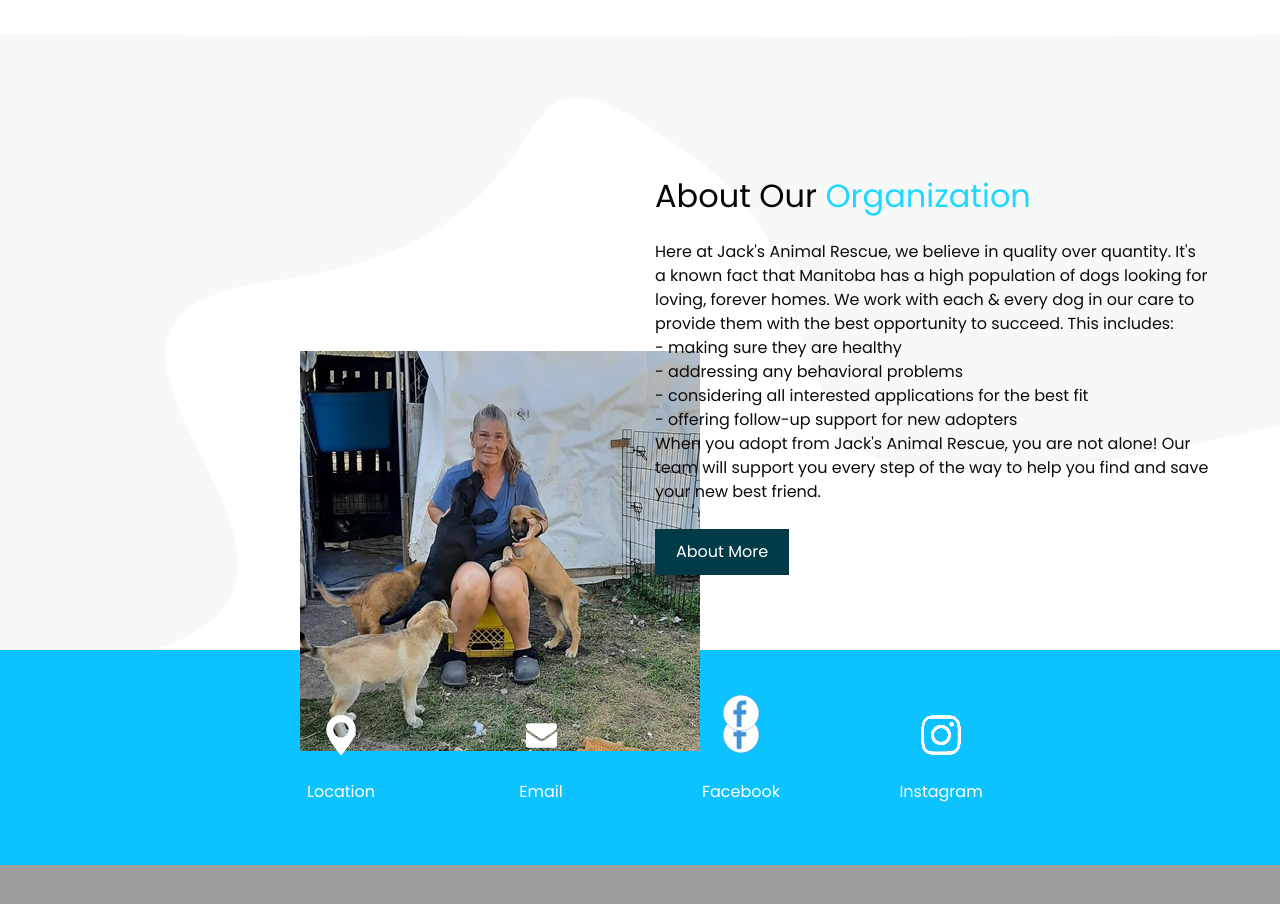
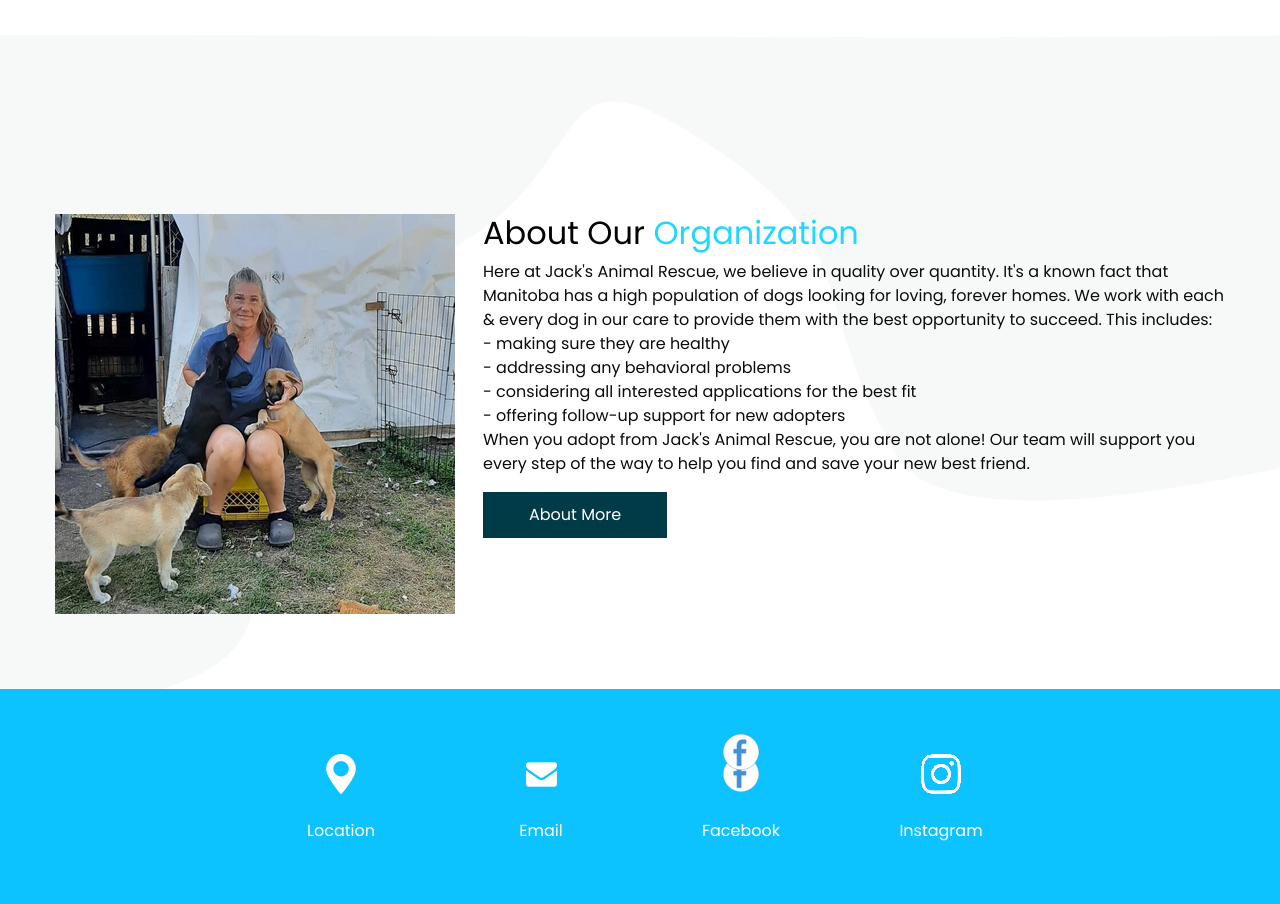
Before and after one commit to FrostWolf31/DogAdoption, a Django app: page / in a window 1280 px wide. Shown: the part 749-1653 px from the top of the page. Before the commit the page ends 1614 px from the top, so only its background shows below. Run offline with Django 4.2, Linux system fonts and the light colour scheme; some libraries are stand-ins or nearby versions.

Commit message:
fixed static bonnie photo and text for index

```diff
--- a/Main/templates/index.html
+++ b/Main/templates/index.html
@@ -7,7 +7,7 @@
   <meta charset="utf-8" />
   <meta http-equiv="X-UA-Compatible" content="IE=edge" />
   <!-- Mobile Metas -->
-  <meta name="viewport" content="width=device-width, initial-scale=1, shrink-to-fit=no">
+  <meta name="viewport" content="width=device-width, initial-scale=1, shrink-to-fit=no" />
   <!-- Site Metas -->
   <meta name="keywords" content="" />
   <meta name="description" content="" />
@@ -125,7 +125,6 @@
     </section>
     <!-- end slider section -->
   </div>
-  <div id="dynamicImage" style="position: absolute; top: 1100px; left: 300px;"></div>
 
   <!-- about section -->
 
@@ -140,8 +139,11 @@
           </div>
           </div>
         </div>
-        <div class="col-md-6">
-          <div class="detail-box">
+        <div class = "twoColumns">
+          <div class = "left">
+            <img src = "{% static 'website/images/BonniePuppies.png'%}" alt = "">
+          </div>
+          <div class = "right">
             <h2 class="custom_heading">
               About Our
               <span>
@@ -160,8 +162,8 @@
               <br>When you adopt from Jack's Animal Rescue, you are not alone!
               Our team will support you every step of the way to help you find and save your new best friend.
             </p>
-            <div>
-              <a href="about.html">
+            <div class = "btn-box">
+              <a href="about.html" class = "btn-1">
                 About More
               </a>
             </div>
@@ -230,29 +232,8 @@
     </div>
   </section>
 
-  <script>
-    // Function to create and append the image dynamically
-    function loadDynamicImage() {
-      var dynamicImageContainer = document.getElementById("dynamicImage");
 
-      // Create a new image element
-      var dynamicImg = new Image();
-
-      // Set the source of the image dynamically
-      dynamicImg.src = "{% static 'website/images/BonniePuppies.png' %}";
-
-      // Add styles if needed
-      dynamicImg.style.width = "400px"; // Adjust the width as needed
-
-      // Append the image to the container
-      dynamicImageContainer.appendChild(dynamicImg);
-    }
-       // Call the function when the page loads or use any other event trigger
-       window.onload = function () {
-      loadDynamicImage();
-    };
-  </script>
+</body>
 </body>
 
-
 </html>
--- a/static/website/css/style.css
+++ b/static/website/css/style.css
@@ -140,7 +140,6 @@ a:focus {
   font-weight: bold;
   font-size: 24px;
   color: #fafcfd;
-  z-index: 9999;
 }
 
 .custom_nav-container .nav_search-btn {
@@ -152,7 +151,6 @@ a:focus {
   height: 35px;
   padding: 0;
   border: none;
-  z-index: 9999;
 }
 
 .navbar-brand {
@@ -166,13 +164,11 @@ a:focus {
   -webkit-box-direction: normal;
       -ms-flex-direction: column;
           flex-direction: column;
-          z-index: 9999;
 }
 
 .navbar-brand img {
   width: 30px;
   margin-right: 5px;
-  z-index: 9999;
 }
 
 .navbar-brand span {
@@ -180,24 +176,20 @@ a:focus {
   font-weight: 700;
   color: #191919;
   margin-top: 5px;
-  z-index: 9999;
 }
 
 .custom_nav-container {
   z-index: 99999;
   padding: 5px 0;
-  z-index: 9999;
 }
 
 .custom_nav-container .navbar-toggler {
   outline: none;
-  z-index: 9999;
 }
 
 .custom_nav-container .navbar-toggler .navbar-toggler-icon {
   background-image: url(../images/menu.png);
   background-size: 55px;
-  z-index: 9999;
 }
 
 /*end header section*/
@@ -628,5 +620,35 @@ a:focus {
   color: #292929;
 }
 
+.twoColumns {
+  display: flex;
+  flex-direction: row;
+  justify-content: space-between;
+}
+
+.responsive {
+  max-width: 100%;
+  height: auto;
+}
+
+.right {
+  max-width: 100%;
+  margin-left: 28px;
+}
+
+.twoColumns .btn-box .btn-1 {
+  display: inline-block;
+  padding: 10px 45px;
+  background-color: #023b48;
+  border: 1px solid #023b48;
+  color: #ffffff;
+  margin-right: 10px;
+  text-decoration: none;
+}
+
+.twoColumns .btn-box .btn-1:hover {
+  background-color: transparent;
+  color: #023b48;
+}
 /* end footer section*/
 /*# sourceMappingURL=style.css.map */
```
